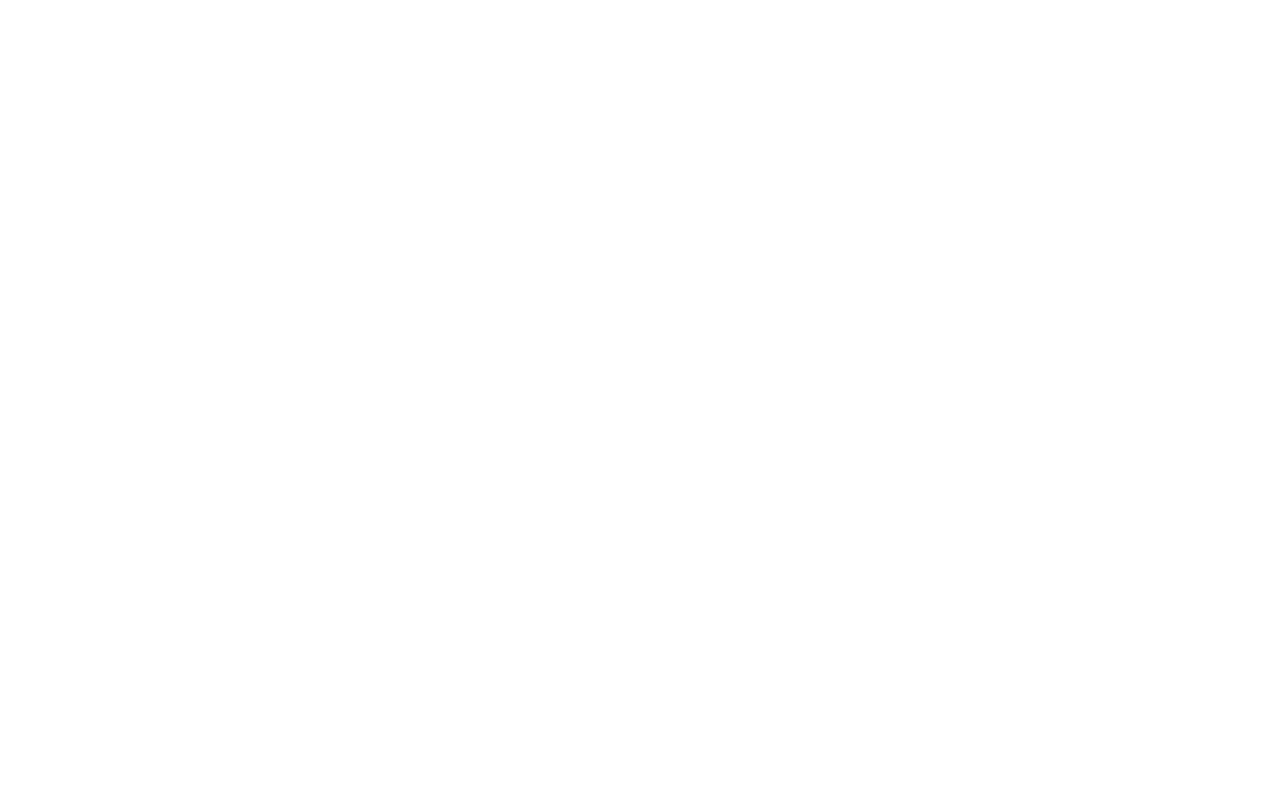
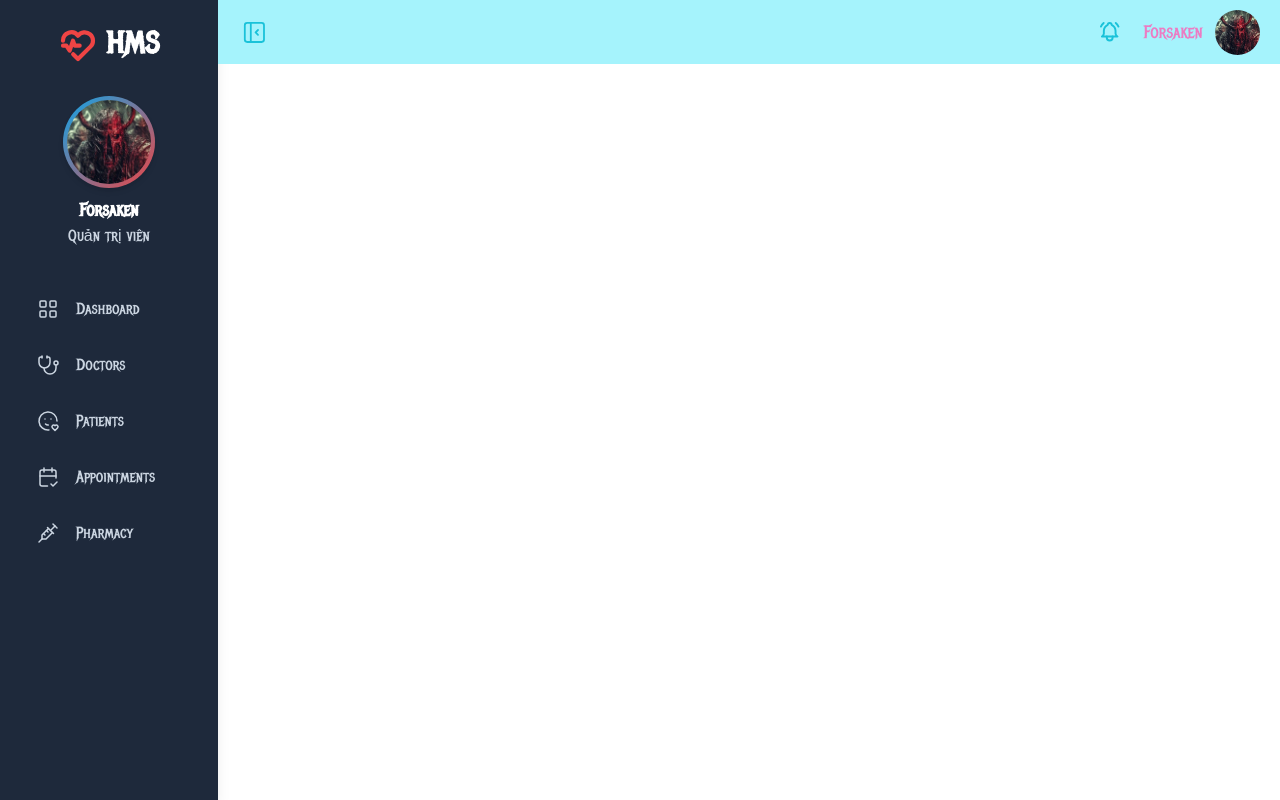
Before and after one commit to fallenazura003/hms, a React (Create React App) app: page / in a window 1280 px wide. Built offline with nearby package versions, Linux system fonts and the light colour scheme.

Commit message:
Hoàn thện giao diện chính

```diff
--- a/package.json
+++ b/package.json
@@ -9,6 +9,7 @@
     "@mantine/hooks": "^8.0.1",
     "@mantine/modals": "^8.0.1",
     "@mantine/notifications": "^8.0.1",
+    "@tabler/icons-react": "^3.33.0",
     "@testing-library/dom": "^10.4.0",
     "@testing-library/jest-dom": "^6.6.3",
     "@testing-library/react": "^16.3.0",
@@ -20,6 +21,7 @@
     "dayjs": "^1.11.13",
     "react": "^18.0.0",
     "react-dom": "^18.0.0",
+    "react-router-dom": "^7.6.1",
     "react-scripts": "5.0.1",
     "typescript": "^4.9.5",
     "web-vitals": "^2.1.4"
--- a/src/Components/Header/Header.tsx
+++ b/src/Components/Header/Header.tsx
@@ -1,8 +1,22 @@
 import React from 'react';
+import ProfileMenu from "./ProfileMenu";
+import {ActionIcon} from "@mantine/core";
+import {IconBellRinging, IconLayoutSidebarLeftCollapse} from "@tabler/icons-react";
 
 function Header() {
     return (
-        <div></div>
+        <div className={'bg-cyan-200 w-full h-16 flex justify-between px-5 items-center'}>
+            <ActionIcon variant="transparent" size={"lg"} aria-label="Settings">
+                <IconLayoutSidebarLeftCollapse style={{ width: '90%', height: '90%' }} stroke={1.5} />
+            </ActionIcon>
+            <div className={'flex gap-5 items-center'}>
+                <ActionIcon variant="transparent" size={"md"} aria-label="Settings">
+                    <IconBellRinging style={{ width: '90%', height: '90%' }} stroke={2} />
+                </ActionIcon>
+                <ProfileMenu/>
+            </div>
+
+        </div>
     );
 }
 
--- /dev/null
+++ b/src/Components/Header/ProfileMenu.tsx
@@ -0,0 +1,62 @@
+import {Menu, Button, Text, Avatar} from '@mantine/core';
+import {
+    IconSettings,
+    IconSearch,
+    IconPhoto,
+    IconMessageCircle,
+    IconTrash,
+    IconArrowsLeftRight,
+} from '@tabler/icons-react';
+const ProfileMenu=() => {
+    return (
+        <Menu shadow="md" width={200}>
+            <Menu.Target>
+                <div className={'flex items-center gap-3 cursor-pointer'}>
+                    <span className={'font-medium text-lg text-neutral-200'}> Forsaken</span>
+                    <Avatar variant={'filled'} src="avatar.jpg"  size={45} alt="it's me" />
+                </div>
+
+            </Menu.Target>
+
+            <Menu.Dropdown>
+                <Menu.Label>Application</Menu.Label>
+                <Menu.Item leftSection={<IconSettings size={14} />}>
+                    Settings
+                </Menu.Item>
+                <Menu.Item leftSection={<IconMessageCircle size={14} />}>
+                    Messages
+                </Menu.Item>
+                <Menu.Item leftSection={<IconPhoto size={14} />}>
+                    Gallery
+                </Menu.Item>
+                <Menu.Item
+                    leftSection={<IconSearch size={14} />}
+                    rightSection={
+                        <Text size="xs" c="dimmed">
+                            ⌘K
+                        </Text>
+                    }
+                >
+                    Search
+                </Menu.Item>
+
+                <Menu.Divider />
+
+                <Menu.Label>Danger zone</Menu.Label>
+                <Menu.Item
+                    leftSection={<IconArrowsLeftRight size={14} />}
+                >
+                    Transfer my data
+                </Menu.Item>
+                <Menu.Item
+                    color="red"
+                    leftSection={<IconTrash size={14} />}
+                >
+                    Delete my account
+                </Menu.Item>
+            </Menu.Dropdown>
+        </Menu>
+    );
+}
+
+export default ProfileMenu;
--- /dev/null
+++ b/src/Components/Random.tsx
@@ -0,0 +1,18 @@
+import React from 'react';
+import Sidebar from "./Sidebar/Sidebar";
+import Header from "./Header/Header";
+import {Outlet} from "react-router-dom";
+
+const Random = () => {
+    return (
+        <div className={'flex'}>
+            <Sidebar/>
+            <div className={'w-full flex flex-col'}>
+                <Header/>
+                <Outlet/>
+            </div>
+        </div>
+    );
+};
+
+export default Random;
--- a/src/Components/Sidebar/Sidebar.tsx
+++ b/src/Components/Sidebar/Sidebar.tsx
@@ -1,8 +1,77 @@
 import React from 'react';
+import {
+    IconCalendarCheck,
+    IconHeartbeat,
+    IconLayoutGrid,
+    IconMoodHeart,
+    IconStethoscope,
+    IconVaccine,
+} from "@tabler/icons-react";
+import { Avatar, Text } from "@mantine/core";
+import { NavLink } from "react-router-dom";
 
-function Sidebar() {
+
+
+const links = [
+    {
+        name: "Dashboard", url: "/dashboard", icon: <IconLayoutGrid stroke={1.5} />,
+    },
+    {
+        name: "Doctors", url: "/doctors", icon: <IconStethoscope stroke={1.5} />,
+    },
+    {
+        name: "Patients", url: "/patients", icon: <IconMoodHeart stroke={1.5} />,
+    },
+    {
+        name: "Appointments", url: "/appointments", icon: <IconCalendarCheck stroke={1.5} />,
+    },
+    {
+        name: "Pharmacy", url: "/pharmacy", icon: <IconVaccine stroke={1.5} />,
+    }
+];
+
+const Sidebar = () => {
     return (
-        <div></div>
+        <div className={'w-64 bg-slate-800 text-slate-300 flex flex-col h-screen py-6 px-4 shadow-lg'}>
+            {/* Logo Section */}
+            <div className={'flex items-center justify-center gap-2 mb-8'}>
+                <IconHeartbeat size={40} stroke={2.5} className={'text-red-500'} /> {/* Accent color */}
+                <span className={'font-bold text-3xl text-white'}>HMS</span>
+            </div>
+
+            {/* Profile Section */}
+            <div className={'flex flex-col items-center mb-8'}>
+                <div className={'p-1 bg-gradient-to-br from-primary-500 to-red-500 rounded-full shadow-md mb-2'}>
+                    <Avatar variant={'filled'} src="avatar.jpg" size={'xl'} alt="Admin Avatar" />
+                </div>
+                <span className={'font-semibold text-lg text-white'}>Forsaken</span>
+                <Text className={'text-sm text-slate-400'}>Quản trị viên</Text>
+            </div>
+
+            {/* Navigation Links */}
+            <nav className={'flex flex-col flex-grow'}> {/* flex-grow để đẩy logout xuống dưới */}
+                {
+                    links.map((link) => {
+                        return (
+                            <NavLink
+                                to={link.url}
+                                key={link.url}
+                                className={({ isActive }) =>
+                                    `flex items-center gap-4 px-5 py-3 my-1 rounded-lg text-base font-medium transition-all duration-200
+                                    ${isActive
+                                        ? "bg-primary-500 text-white shadow-md" // Active state
+                                        : "text-slate-300 hover:bg-slate-700 hover:text-white" // Inactive state
+                                    }`
+                                }
+                            >
+                                {React.cloneElement(link.icon, { size: 24 })} {/* Đảm bảo icon có kích thước thống nhất */}
+                                <span>{link.name}</span>
+                            </NavLink>
+                        );
+                    })
+                }
+            </nav>
+        </div>
     );
 }
 
--- /dev/null
+++ b/src/Layout/AdminDashboard.tsx
@@ -0,0 +1,19 @@
+import React from 'react';
+import Sidebar from "../Components/Sidebar/Sidebar";
+import Header from "../Components/Header/Header";
+import {Outlet} from "react-router-dom";
+
+
+const AdminDashboard = () => {
+    return (
+        <div className={'flex'}>
+            <Sidebar/>
+            <div className={'w-full flex flex-col'}>
+                <Header/>
+                <Outlet/>
+            </div>
+        </div>
+    );
+};
+
+export default AdminDashboard;
--- a/src/Routes/AppRoutes.tsx
+++ b/src/Routes/AppRoutes.tsx
@@ -1,8 +1,22 @@
 import React from 'react';
+import Header from "../Components/Header/Header";
+import Sidebar from "../Components/Sidebar/Sidebar";
+import {BrowserRouter, Route, Routes} from "react-router-dom";
+import Random from "../Components/Random";
+import AdminDashboard from "../Layout/AdminDashboard";
 
 function AppRoutes() {
     return (
-        <div></div>
+        <BrowserRouter>
+            <Routes>
+                <Route path={"/"} element={<AdminDashboard/>}/>
+                <Route path="/dashboard" element={<Random/>}/>
+                <Route path="/pharmacy" element={<Random/>}/>
+                <Route path="/doctors" element={<Random/>}/>
+                <Route path="/patients" element={<Random/>}/>
+                <Route path="/appointments" element={<Random/>}/>
+            </Routes>
+        </BrowserRouter>
     );
 }
 
--- a/tailwind.config.js
+++ b/tailwind.config.js
@@ -8,20 +8,22 @@
       fontFamily: {
         body:"Metal Mania, sans-serif",
         sans:"Metal Mania, serif",
-        heading:"Metal Mania,serif",
+        heading:"Merriweather, serif",
       },
       colors: {
         primary: {
-          50:'#7AD1DD',
-          100:'#5FCCDB',
-          200:'#44CADC',
-          300:'#2AC9DE',
-          400:'#1AC2D9',
-          500:'#11B7CD',
-          600:'#09ADC3',
-          700:'#0E99AC',
-          800:'#128797',
-          900:'#147885'},
+          50: '#F0F9FF',
+          100: '#E0F2FE',
+          200: '#BAE6FD',
+          300: '#7DD3FC',
+          400: '#38BDF8',
+          500: '#0EA5E9',
+          600: '#0284C7',
+          700: '#0369A1',
+          800: '#075985',
+          900: '#0C4A6E',
+          950: '#082F49',
+        },
         neutral: {
           50:'#F0BBDD',
           100:'#ED9BCF',
@@ -33,6 +35,12 @@
           700:'#E00890',
           800:'#C50E82',
           900:'#AD1374'},
+        sidebarBg: '#1E293B', // Màu nền sidebar tối
+        sidebarText: '#CBD5E1', // Màu chữ xám nhạt cho sidebar
+        sidebarHoverBg: '#334155', // Màu nền khi hover
+        sidebarActiveBg: '#0EA5E9', // Màu nền khi active (màu primary-500)
+        sidebarActiveText: '#FFFFFF', // Màu chữ khi active
+        accentRed: '#EF4444', // Màu đỏ cho logo nhịp tim
       },
     },
   },
```
Also changed, not shown: public/avatar.jpg (added), 1 other file (tests, documents, lock files or other folders).
